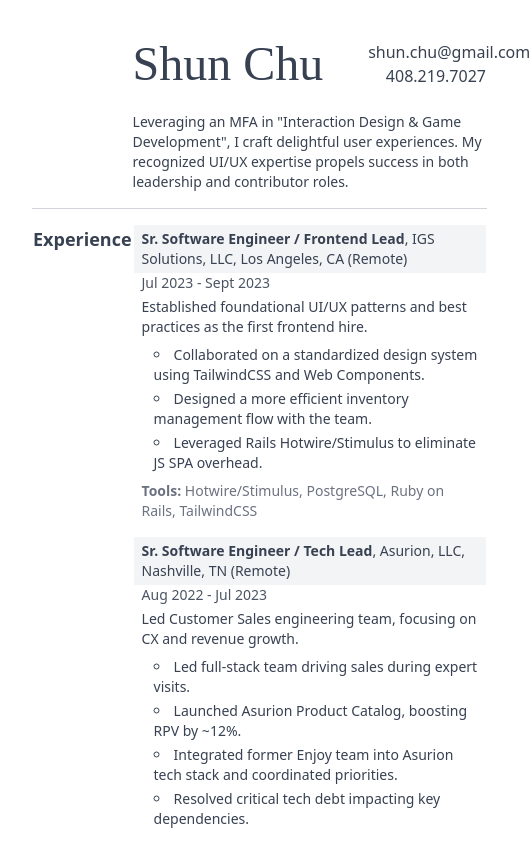
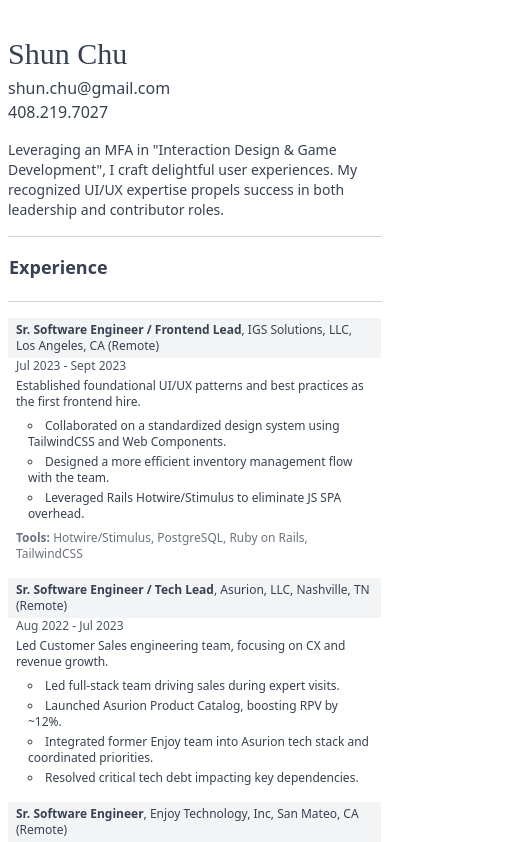
Before and after one commit to shunchu/vue-resume-template, a Vue app: page / in a window 390 px wide. Shown: the top 842 px of the page, 530 px wide, since content can reach past the window. Built offline with nearby package versions, Linux system fonts and the light colour scheme.

Commit message:
make the layout responsive and mobile friendly

```diff
--- a/src/App.vue
+++ b/src/App.vue
@@ -1,53 +1,53 @@
 <template>
-  <div id="app" class="p-8 font-sans text-gray-700 leading-normal">
-    <div class="w-full">
-      <table class="w-full mb-4 border-collapse">
+  <div id="app" class="p-4 sm:p-8 font-sans text-gray-700 leading-normal">
+    <div class="w-full max-w-3xl mx-auto">
+      <table class="w-full mb-4 border-collapse text-sm sm:text-base max-w-4xl">
         <tbody>
-          <tr>
-            <td class="w-48 pt-2 pb-4 border-t-0">&nbsp;</td>
+          <tr class="align-top flex flex-col sm:table-row">
+            <td class="w-full sm:w-56 min-w-[10rem] pt-2 pb-4 sm:p-0 border-t-0 flex-shrink-0">&nbsp;</td>
             <td class="pl-0 pt-2 pb-4 border-t-0">
               <my-headline :name="name" :contact="contact" :intro="intro"></my-headline>
             </td>
           </tr>
 
-          <tr data-section-start="experience">
-            <td class="pt-4 pb-4 border-t border-gray-300 align-top">
+          <tr data-section-start="experience" class="flex flex-col sm:table-row">
+            <td class="pt-4 pb-4 border-t border-gray-300 align-top w-full sm:w-56 min-w-[10rem] pr-2">
               <h5 class="text-lg font-semibold mb-1">Experience</h5>
             </td>
-            <td class="pt-4 pb-4 border-t border-gray-300 text-left">
+            <td class="pt-4 pb-4 border-t border-gray-300 text-left pl-0 sm:pl-4">
               <ul class="list-none p-0">
                 <my-experience class="mb-4 last:mb-0 my-experience" v-for="(experience, index) in experiences" :experience="experience" :key="'exp-' + index"></my-experience>
               </ul>
             </td>
           </tr>
 
-          <tr data-section-start="volunteer">
-            <td class="pt-4 pb-4 border-t border-gray-300 align-top">
+          <tr data-section-start="volunteer" class="flex flex-col sm:table-row">
+            <td class="pt-4 pb-4 border-t border-gray-300 align-top w-full sm:w-56 min-w-[10rem] pr-2">
               <h5 class="text-lg font-semibold mb-1">Volunteer</h5>
             </td>
-            <td class="pt-4 pb-4 border-t border-gray-300 text-left">
+            <td class="pt-4 pb-4 border-t border-gray-300 text-left pl-0 sm:pl-4">
               <ul class="list-none p-0">
                 <my-volunteer class="mb-0 last:mb-0 my-volunteer" v-for="(vol, index) in volunteer" :vol="vol" :key="'vol-' + index"></my-volunteer>
               </ul>
             </td>
           </tr>
 
-          <tr data-section-start="education">
-            <td class="pt-4 pb-4 border-t border-gray-300 align-top">
+          <tr data-section-start="education" class="flex flex-col sm:table-row">
+            <td class="pt-4 pb-4 border-t border-gray-300 align-top w-full sm:w-56 min-w-[10rem] pr-2">
               <h5 class="text-lg font-semibold mb-1">Education</h5>
             </td>
-            <td class="pt-4 pb-4 border-t border-gray-300 text-left">
+            <td class="pt-4 pb-4 border-t border-gray-300 text-left pl-0 sm:pl-4">
               <ul class="list-none p-0">
                 <my-education class="mb-4 last:mb-0 my-education" v-for="(edu, index) in education" :edu="edu" :key="'edu-' + index"></my-education>
               </ul>
             </td>
           </tr>
 
-          <tr data-section-start="social">
-            <td class="pt-4 pb-4 border-t border-gray-300 align-top">
+          <tr data-section-start="social" class="flex flex-col sm:table-row">
+            <td class="pt-4 pb-4 border-t border-gray-300 align-top w-full sm:w-56 min-w-[10rem] pr-2">
               <h5 class="text-lg font-semibold mb-1">Social Media</h5>
             </td>
-            <td class="pt-4 pb-4 border-t border-gray-300 text-left">
+            <td class="pt-4 pb-4 border-t border-gray-300 text-left pl-0 sm:pl-4">
               <ul class="list-none p-0">
                 <my-social-media class="px-2 pb-1 text-base" v-for="(sm, index) in socialMedia" :sm="sm" :key="'sm-' + index"></my-social-media>
               </ul>
@@ -216,4 +216,42 @@ export default {
       @apply text-black no-underline;
     }
   }
+  @media (max-width: 640px) {
+    #app {
+      padding-top: 0.25rem;
+      padding-bottom: 0.5rem;
+      padding-left: 0.25rem;
+      padding-right: 0.25rem;
+    }
+    table {
+      font-size: 0.95rem;
+    }
+    td, th {
+      display: block;
+      width: 100% !important;
+      box-sizing: border-box;
+    }
+    tr {
+      display: flex;
+      flex-direction: column;
+    }
+    h5 {
+      margin-bottom: 0.5rem;
+    }
+    /* Remove extra padding from first td of first row on mobile */
+    tr:first-child > td:first-child {
+      padding-top: 0 !important;
+      padding-bottom: 0 !important;
+      min-height: 0 !important;
+    }
+  }
+  @media (min-width: 641px) {
+    tr {
+      display: table-row;
+    }
+    td, th {
+      display: table-cell;
+      width: auto !important;
+    }
+  }
 </style>
--- a/src/components/MyEducation.vue
+++ b/src/components/MyEducation.vue
@@ -1,10 +1,10 @@
 <template>
-  <li>
-    <div class="bg-gray-100 px-2 py-1 text-sm"><strong>{{ edu.school }}</strong>, {{ edu.location }}</div>
-    <div class="text-sm mt-1 px-2">{{ edu.degree }}</div>
+  <li class="mb-2">
+    <div class="bg-gray-100 px-2 py-1 text-xs sm:text-sm"><strong>{{ edu.school }}</strong>, {{ edu.location }}</div>
+    <div class="text-xs sm:text-sm mt-1 px-2">{{ edu.degree }}</div>
     <div v-if="edu.distinctions && edu.distinctions.length > 0" class="mt-1">
-      <ul class="distinctions text-sm text-gray-600 p-0 m-0 px-2 pl-5 list-inside list-[circle]">
-        <li class="mb-1" v-for="(distinction, index) in edu.distinctions" :key="index">{{ distinction }}</li>
+      <ul class="distinctions text-xs sm:text-sm text-gray-600 p-0 m-0 px-2 pl-5 list-inside list-[circle]">
+        <li class="list-circle-inside mb-1" v-for="(distinction, index) in edu.distinctions" :key="index">{{ distinction }}</li>
       </ul>
     </div>
   </li>
--- a/src/components/MyExperience.vue
+++ b/src/components/MyExperience.vue
@@ -1,23 +1,23 @@
 <template>
-  <li>
-    <div class="bg-gray-100 px-2 py-1 text-sm">
+  <li class="mb-2">
+    <div class="bg-gray-100 px-2 py-1 text-xs sm:text-sm">
       <strong>{{ experience.title }}</strong>, {{ experience.company }}, {{ experience.location }}
     </div>
-    <div class="text-sm text-gray-600 mb-1 px-2">
+    <div class="text-xs sm:text-sm text-gray-600 mb-1 px-2">
       {{ experience.date }}
     </div>
-    <div class="mb-2 text-sm px-2" v-if="experience.desc.info">
+    <div class="mb-2 text-xs sm:text-sm px-2" v-if="experience.desc.info">
       {{ experience.desc.info }}
     </div>
     <div v-if="experience.desc.resp && experience.desc.resp.length > 0">
-      <ul class="mb-2 text-sm p-0 m-0 px-2 pl-5 list-inside list-[circle]">
+      <ul class="mb-2 text-xs sm:text-sm p-0 m-0 px-2 pl-5 list-inside list-[circle]">
         <li class="list-circle-inside mb-1" v-for="(respItem, index) in experience.desc.resp" v-bind:key="index">{{ respItem }}</li>
       </ul>
     </div>
-    <div class="text-sm text-gray-500 mb-2 px-2" v-if="experience.desc.tools">
+    <div class="text-xs sm:text-sm text-gray-500 mb-2 px-2" v-if="experience.desc.tools">
       <strong>Tools:</strong> {{ experience.desc.tools }}
     </div>
-    <div class="text-sm text-gray-500 px-2" v-if="experience.desc.services">
+    <div class="text-xs sm:text-sm text-gray-500 px-2" v-if="experience.desc.services">
       <strong>Services:</strong> {{ experience.desc.services }}
     </div>
   </li>
--- a/src/components/MyHeadline.vue
+++ b/src/components/MyHeadline.vue
@@ -1,14 +1,16 @@
 <template>
-  <div class="flex flex-wrap">
-    <h1 class="w-2/3 text-5xl font-medium font-heading mb-4">
-      {{ name }}
-    </h1>
-    <div class="w-1/3 text-right text-base mb-4">
-      <div class="email">{{ contact.email }}</div>
-      <div class="phone">{{ contact.phone }}</div>
+  <div class="flex flex-col gap-2">
+    <div class="flex flex-col sm:flex-row sm:items-start sm:gap-4">
+      <h1 class="text-3xl sm:text-5xl font-medium font-heading mb-1 sm:mb-0 w-full sm:w-2/3">
+        {{ name }}
+      </h1>
+      <div class="w-full sm:w-1/3 text-left sm:text-right text-base">
+        <div class="email break-all">{{ contact.email }}</div>
+        <div class="phone">{{ contact.phone }}</div>
+      </div>
     </div>
     <div class="w-full mt-2">
-      <p class="intro text-sm">{{ intro }}</p>
+      <p class="intro text-sm sm:text-base">{{ intro }}</p>
     </div>
   </div>
 </template>
```
